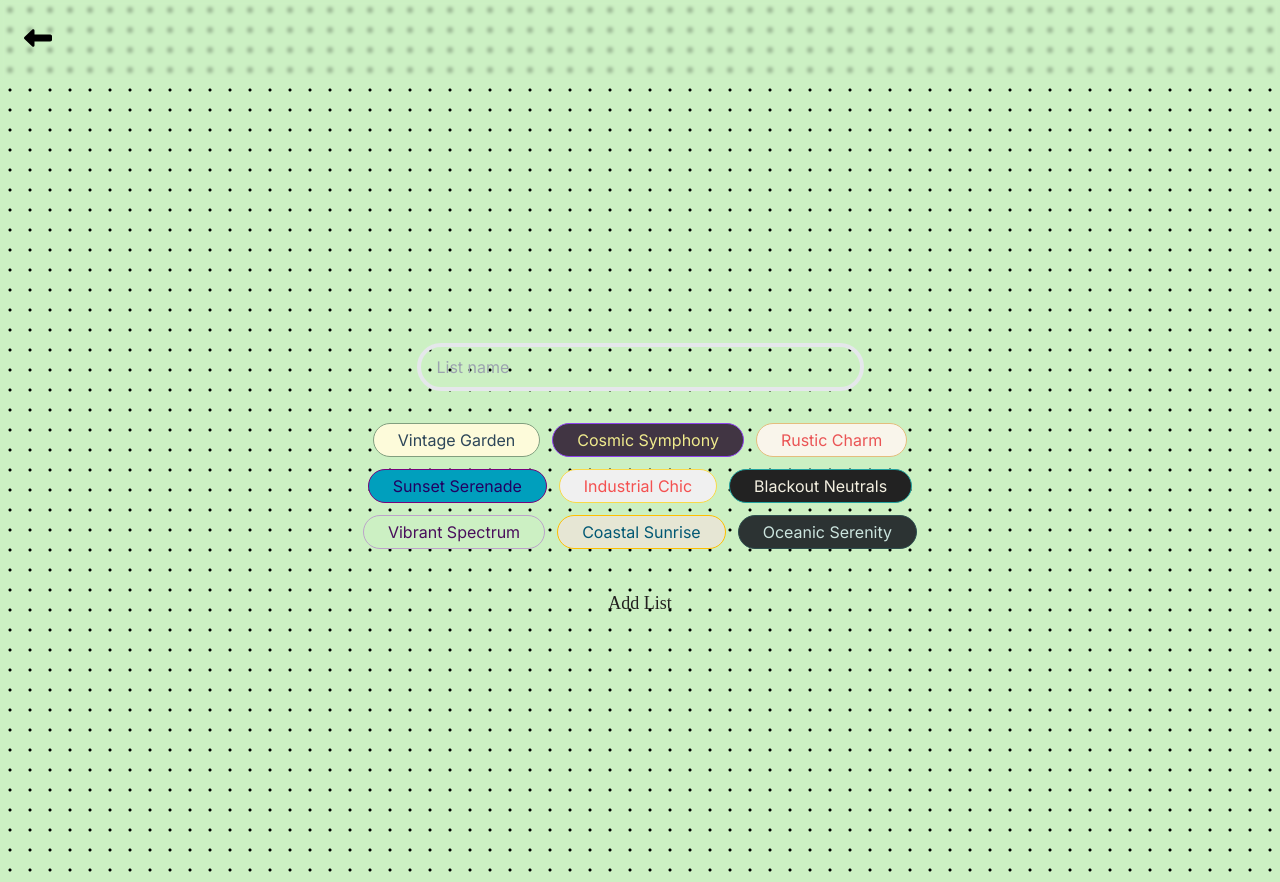
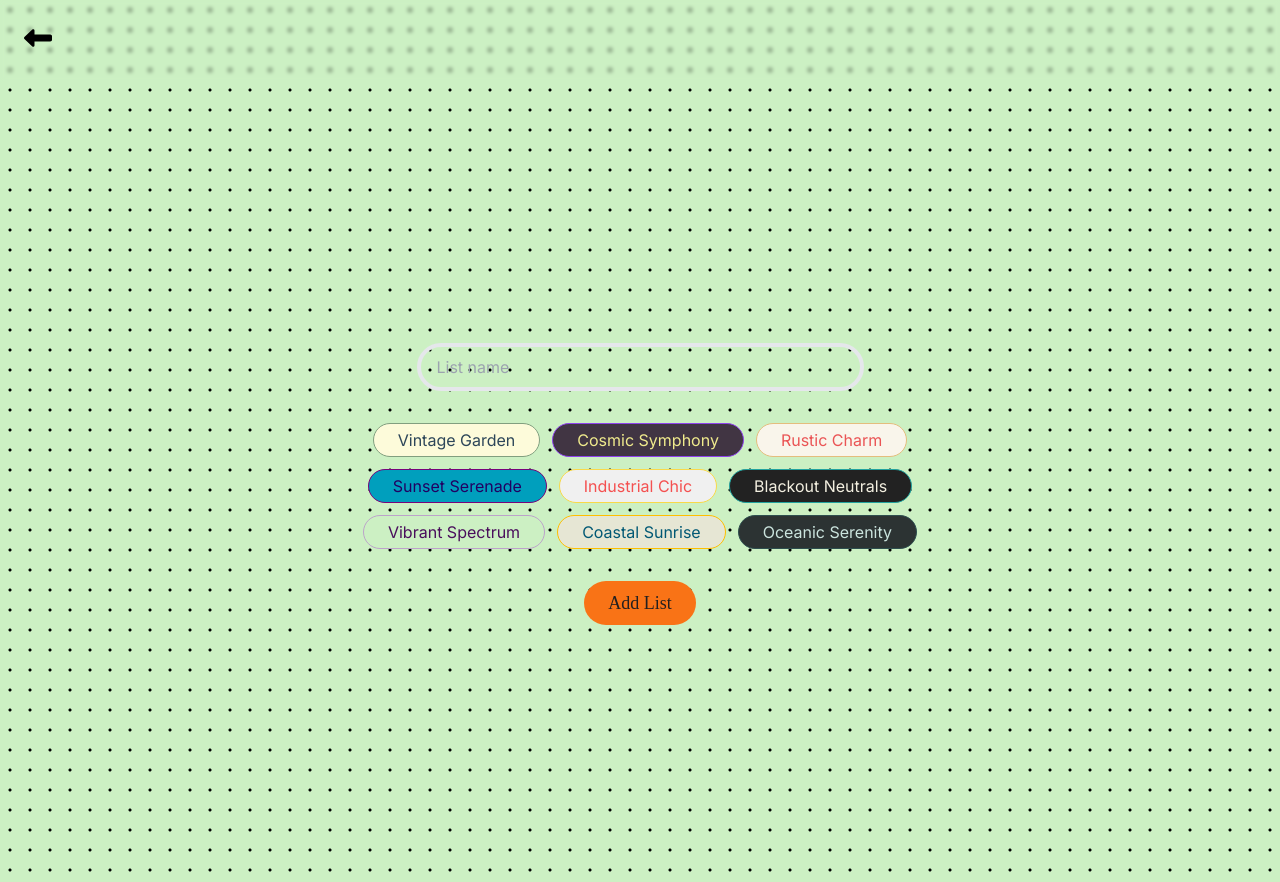
Before and after one commit to mudasiraslam/todo-app, a Next.js app: page /add-todo in a window 1280 px wide. Built offline with nearby package versions, Linux system fonts and the light colour scheme; no server answers; a web font is replaced by a local one; what tailwindcss-filters would draw is missing.

Commit message:
first commit

```diff
--- a/src/app/(auth)/forget-password/page.tsx
+++ b/src/app/(auth)/forget-password/page.tsx
@@ -14,6 +14,7 @@ const ForgetPasswordPage = () => {
   const handleSubmit = async (e: React.FormEvent) => {
     e.preventDefault();
     await sendResetLink(email);
+    router.push('/signin');
   };
 
   return (
--- a/src/app/(component)/mainList/addTodo.tsx
+++ b/src/app/(component)/mainList/addTodo.tsx
@@ -54,7 +54,7 @@ const AddTodo: React.FC = () => {
             <div className='flex justify-center items-center text-center mt-8'>
               <button
                 type='submit'
-                className={`w-md px-6 py-2 font-plex-mono font-medium text-lg rounded-full ${color.signupBorder} ${color.forgetPassText}`}
+                className={`w-md px-6 py-2 font-plex-mono font-medium text-lg rounded-full ${color.forgetPassbg} ${color.forgetPassText}`}
                 disabled={loading}
               >
                 {loading ? 'Saving...' : searchParams?.get('id') ? 'Update List' : 'Add List'}
```
